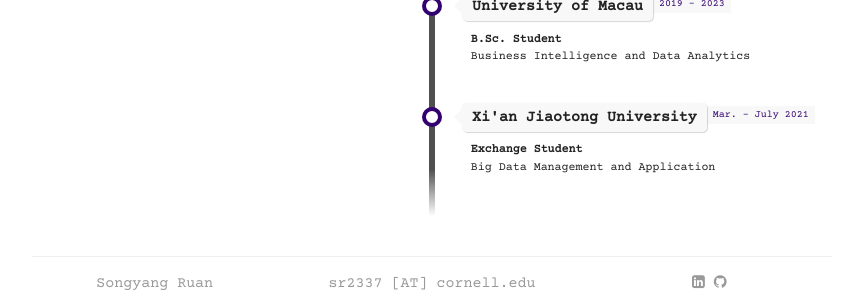
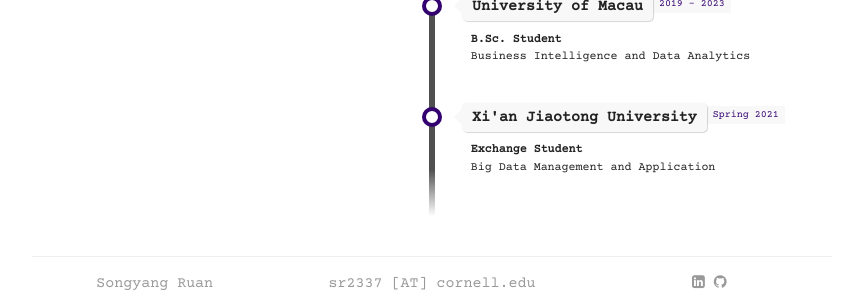
Before and after one commit to Horatioj/Horatioj.github.io, a Jekyll site: the page built from index.html, in a window 1280 px wide. Shown: the part 1626-1926 px from the top of the page, without its empty margins (208-1071 px from the left). Built offline with Jekyll 4.4.1, drawn with Linux system fonts in a browser that asks for light colours.

Commit message:
Update experience.yaml

```diff
--- a/_data/experience.yaml
+++ b/_data/experience.yaml
@@ -25,7 +25,7 @@
   category: "school"
 
 - place: "Xi'an Jiaotong University"
-  time: "Mar. - July 2021"
+  time: "Spring 2021"
   title: "Exchange Student"
   subtitle: "Big Data Management and Application"
   category: "school"
```
